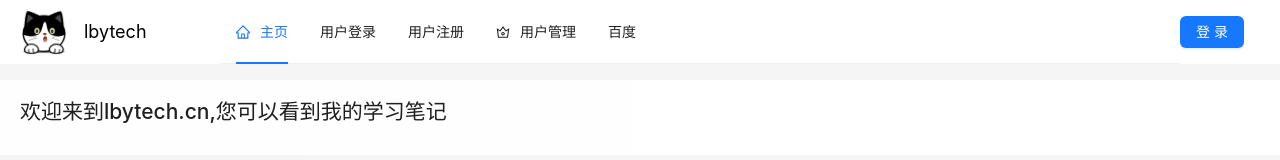
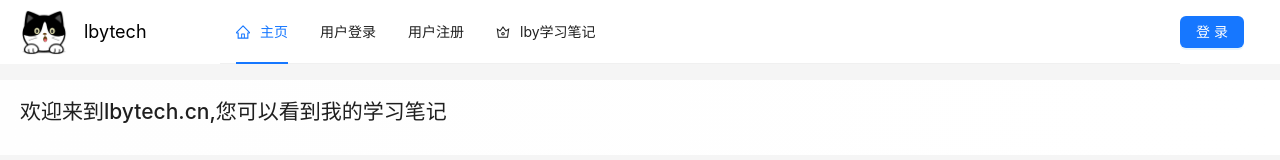
Before and after one commit to L-Boyd/lbytech-frontend, a Vue app: page / in a window 1280 px wide. Shown: the top 160 px of the page. Built offline with nearby package versions, Linux system fonts and the light colour scheme; no server answers.

Commit message:
把用户管理选项改为学习笔记

```diff
--- a/src/components/GlobalHeader.vue
+++ b/src/components/GlobalHeader.vue
@@ -69,15 +69,11 @@ const items = ref<MenuProps["items"]>([
     title: "用户注册",
   },
   {
-    key: "/admin/userManage",
+    // key: "/admin/userManage",
+    key: "/admin/notebook",
     icon: () => h(CrownOutlined),
-    label: "用户管理",
-    title: "用户管理",
-  },
-  {
-    key: "others",
-    label: h("a", { href: "https://www.baidu.com", target: "_blank" }, "百度"),
-    title: "百度",
+    label: "lby学习笔记",
+    title: "lby学习笔记",
   },
 ]);
 </script>
```
